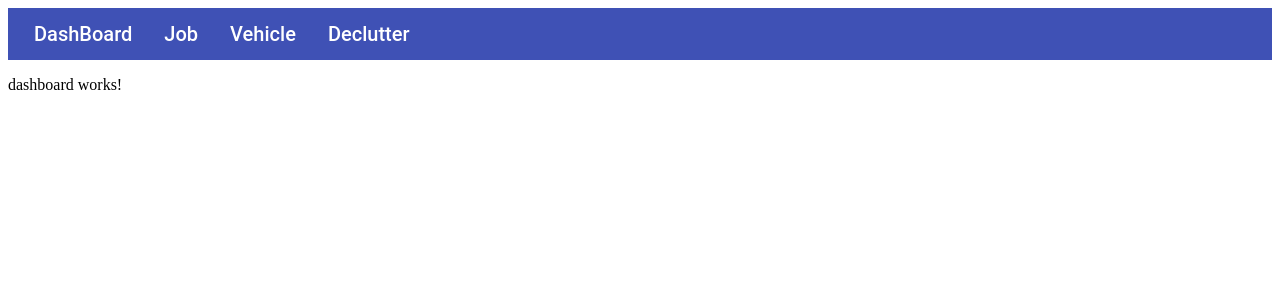
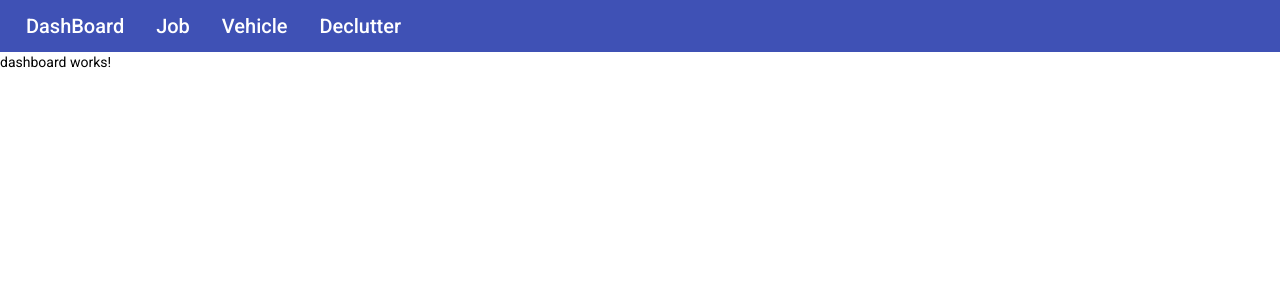
Before and after one commit to zwotawa/life-copilot, an Angular app: page / in a window 1280 px wide. Shown: the top 300 px of the page. Built offline with nearby package versions, Linux system fonts and the light colour scheme.

Commit message:
add angular material

```diff
--- a/package.json
+++ b/package.json
@@ -11,10 +11,12 @@
   "private": true,
   "dependencies": {
     "@angular/animations": "~13.3.0",
+    "@angular/cdk": "^13.3.9",
     "@angular/common": "~13.3.0",
     "@angular/compiler": "~13.3.0",
     "@angular/core": "~13.3.0",
     "@angular/forms": "~13.3.0",
+    "@angular/material": "^13.3.9",
     "@angular/platform-browser": "~13.3.0",
     "@angular/platform-browser-dynamic": "~13.3.0",
     "@angular/router": "~13.3.0",
--- a/src/app/app.module.ts
+++ b/src/app/app.module.ts
@@ -7,6 +7,7 @@
 import { JobComponent } from './pages/job/job.component';
 import { VehicleComponent } from './pages/vehicle/vehicle.component';
 import { DeclutterComponent } from './pages/declutter/declutter.component';
+import { BrowserAnimationsModule } from '@angular/platform-browser/animations';
 
 @NgModule({
   declarations: [
@@ -18,7 +19,8 @@
   ],
   imports: [
     BrowserModule,
-    AppRoutingModule
+    AppRoutingModule,
+    BrowserAnimationsModule
   ],
   providers: [],
   bootstrap: [AppComponent]
--- a/src/index.html
+++ b/src/index.html
@@ -6,8 +6,11 @@
   <base href="/">
   <meta name="viewport" content="width=device-width, initial-scale=1">
   <link rel="icon" type="image/x-icon" href="favicon.ico">
+  <link rel="preconnect" href="https://fonts.gstatic.com">
+  <link href="https://fonts.googleapis.com/css2?family=Roboto:wght@300;400;500&display=swap" rel="stylesheet">
+  <link href="https://fonts.googleapis.com/icon?family=Material+Icons" rel="stylesheet">
 </head>
-<body>
+<body class="mat-typography">
   <app-root></app-root>
 </body>
 </html>
--- a/src/styles.scss
+++ b/src/styles.scss
@@ -1 +1,39 @@
+
+// Custom Theming for Angular Material
+// For more information: https://material.angular.io/guide/theming
+@use '@angular/material' as mat;
+// Plus imports for other components in your app.
+
+// Include the common styles for Angular Material. We include this here so that you only
+// have to load a single css file for Angular Material in your app.
+// Be sure that you only ever include this mixin once!
+@include mat.core();
+
+// Define the palettes for your theme using the Material Design palettes available in palette.scss
+// (imported above). For each palette, you can optionally specify a default, lighter, and darker
+// hue. Available color palettes: https://material.io/design/color/
+$life-copilot-primary: mat.define-palette(mat.$indigo-palette);
+$life-copilot-accent: mat.define-palette(mat.$pink-palette, A200, A100, A400);
+
+// The warn palette is optional (defaults to red).
+$life-copilot-warn: mat.define-palette(mat.$red-palette);
+
+// Create the theme object. A theme consists of configurations for individual
+// theming systems such as "color" or "typography".
+$life-copilot-theme: mat.define-light-theme((
+  color: (
+    primary: $life-copilot-primary,
+    accent: $life-copilot-accent,
+    warn: $life-copilot-warn,
+  )
+));
+
+// Include theme styles for core and each component used in your app.
+// Alternatively, you can import and @include the theme mixins for each component
+// that you are using.
+@include mat.all-component-themes($life-copilot-theme);
+
 /* You can add global styles to this file, and also import other style files */
+
+html, body { height: 100%; }
+body { margin: 0; font-family: Roboto, "Helvetica Neue", sans-serif; }
```
Also changed, not shown: 1 other file (tests, documents, lock files or other folders).
